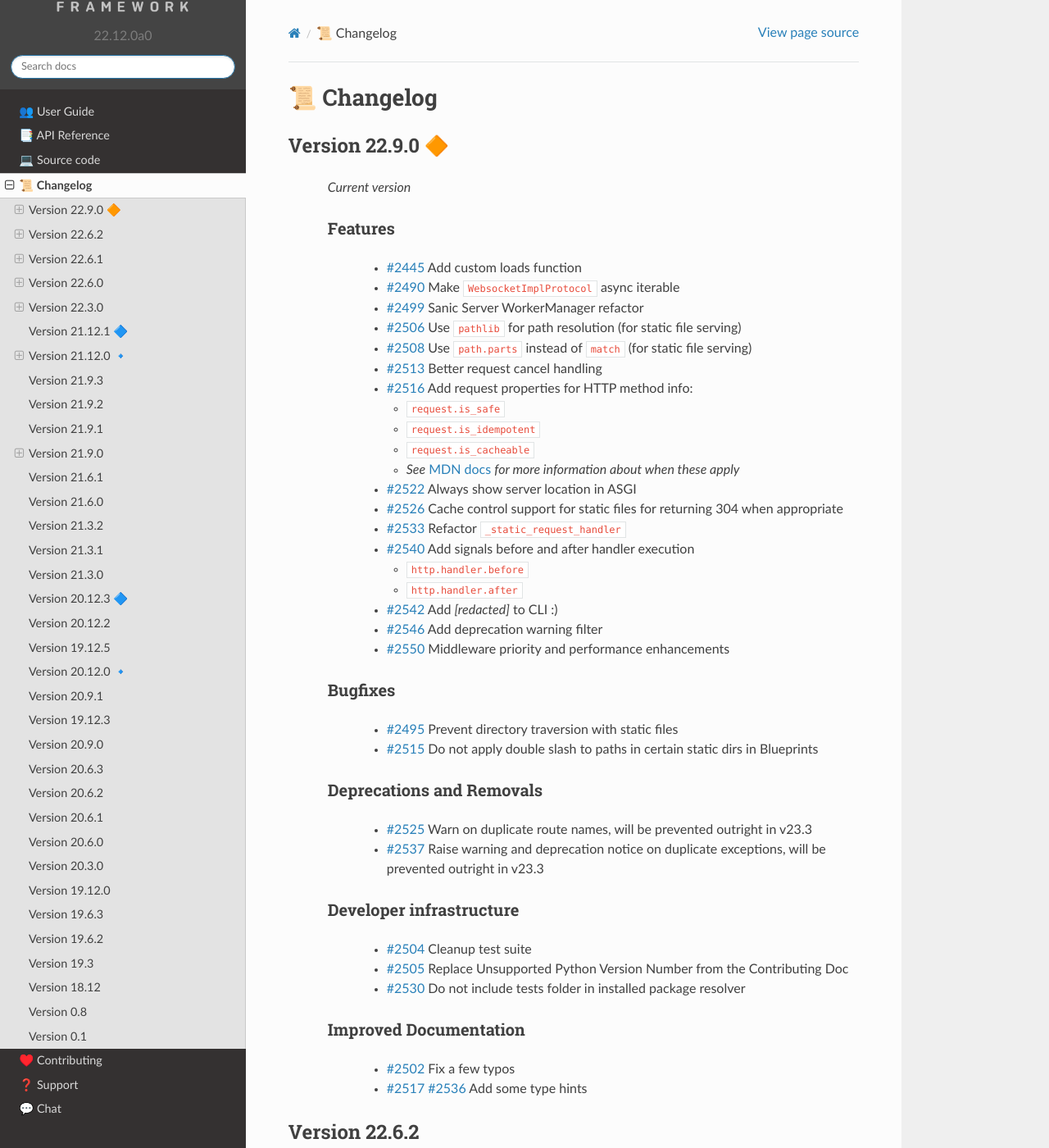
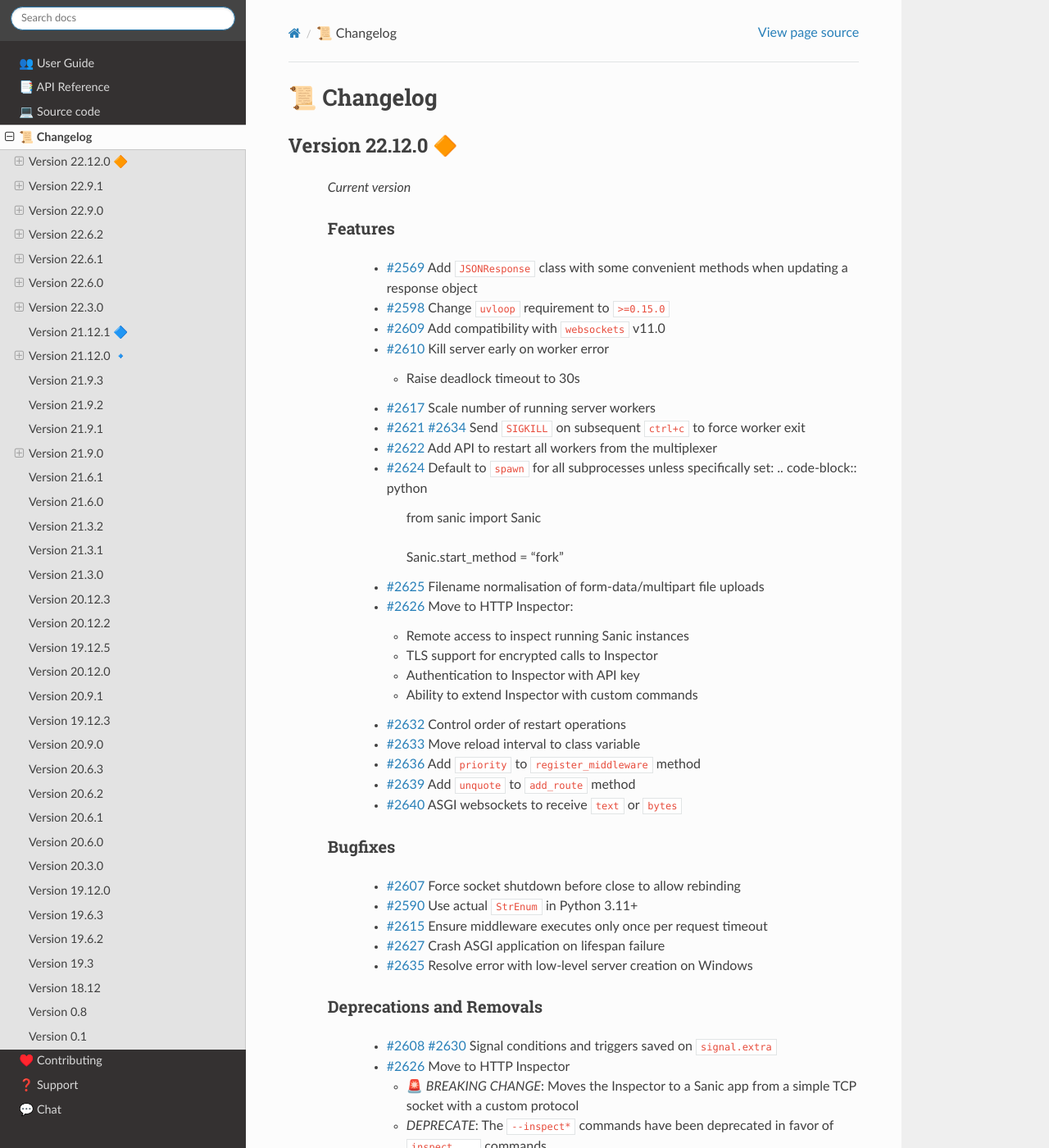
Before and after one commit to mushLidon/jiphy, a Sphinx documentation site: the page built from docs/sanic/changelog.rst, in a window 1280 px wide and 1400 px high. Shown: the whole window at 82% size. Built offline with Sphinx 7.4.7 and the Read the Docs theme 2.0.0, drawn with Linux system fonts in a browser that asks for light colours; some of the changed text lies outside the part shown.

Commit message:
Version 22.12 release notes (#2637)

````diff
--- a/CHANGELOG.rst
+++ b/CHANGELOG.rst
@@ -313,8 +313,8 @@ Version 21.3.0
     `#2074 <https://github.com/sanic-org/sanic/pull/2074>`_
     Performance adjustments in ``handle_request_``
 
-Version 20.12.3 🔷
-------------------
+Version 20.12.3
+---------------
 
 `Current LTS version`
 
@@ -350,8 +350,8 @@ Version 19.12.5
     `#2027 <https://github.com/sanic-org/sanic/pull/2027>`_
     Remove old chardet requirement, add in hard multidict requirement
 
-Version 20.12.0 🔹
------------------
+Version 20.12.0
+---------------
 
 **Features**
 
--- a/docs/sanic/changelog.rst
+++ b/docs/sanic/changelog.rst
@@ -1,6 +1,7 @@
 📜 Changelog
 ============
 
+.. mdinclude:: ./releases/22/22.12.md
 .. mdinclude:: ./releases/22/22.9.md
 .. mdinclude:: ./releases/22/22.6.md
 .. mdinclude:: ./releases/22/22.3.md
--- /dev/null
+++ b/docs/sanic/releases/22/22.12.md
@@ -0,0 +1,54 @@
+## Version 22.12.0 🔶
+
+_Current version_
+
+### Features
+
+- [#2569](https://github.com/sanic-org/sanic/pull/2569) Add `JSONResponse` class with some convenient methods when updating a response object
+- [#2598](https://github.com/sanic-org/sanic/pull/2598) Change `uvloop` requirement to `>=0.15.0`
+- [#2609](https://github.com/sanic-org/sanic/pull/2609) Add compatibility with `websockets` v11.0
+- [#2610](https://github.com/sanic-org/sanic/pull/2610) Kill server early on worker error
+    - Raise deadlock timeout to 30s
+- [#2617](https://github.com/sanic-org/sanic/pull/2617) Scale number of running server workers
+- [#2621](https://github.com/sanic-org/sanic/pull/2621) [#2634](https://github.com/sanic-org/sanic/pull/2634) Send `SIGKILL` on subsequent `ctrl+c` to force worker exit
+- [#2622](https://github.com/sanic-org/sanic/pull/2622) Add API to restart all workers from the multiplexer
+- [#2624](https://github.com/sanic-org/sanic/pull/2624) Default to `spawn` for all subprocesses unless specifically set:
+    ```python
+    from sanic import Sanic
+
+    Sanic.start_method = "fork"
+    ```
+- [#2625](https://github.com/sanic-org/sanic/pull/2625) Filename normalisation of form-data/multipart file uploads
+- [#2626](https://github.com/sanic-org/sanic/pull/2626) Move to HTTP Inspector:
+    - Remote access to inspect running Sanic instances
+    - TLS support for encrypted calls to Inspector
+    - Authentication to Inspector with API key
+    - Ability to extend Inspector with custom commands
+- [#2632](https://github.com/sanic-org/sanic/pull/2632) Control order of restart operations
+- [#2633](https://github.com/sanic-org/sanic/pull/2633) Move reload interval to class variable
+- [#2636](https://github.com/sanic-org/sanic/pull/2636) Add `priority` to `register_middleware` method
+- [#2639](https://github.com/sanic-org/sanic/pull/2639) Add `unquote` to `add_route` method
+- [#2640](https://github.com/sanic-org/sanic/pull/2640) ASGI websockets to receive `text` or `bytes`
+
+
+### Bugfixes
+
+- [#2607](https://github.com/sanic-org/sanic/pull/2607) Force socket shutdown before close to allow rebinding
+- [#2590](https://github.com/sanic-org/sanic/pull/2590) Use actual `StrEnum` in Python 3.11+
+- [#2615](https://github.com/sanic-org/sanic/pull/2615) Ensure middleware executes only once per request timeout
+- [#2627](https://github.com/sanic-org/sanic/pull/2627) Crash ASGI application on lifespan failure
+- [#2635](https://github.com/sanic-org/sanic/pull/2635) Resolve error with low-level server creation on Windows
+
+
+### Deprecations and Removals
+
+- [#2608](https://github.com/sanic-org/sanic/pull/2608) [#2630](https://github.com/sanic-org/sanic/pull/2630) Signal conditions and triggers saved on `signal.extra`
+- [#2626](https://github.com/sanic-org/sanic/pull/2626) Move to HTTP Inspector
+    - 🚨 *BREAKING CHANGE*: Moves the Inspector to a Sanic app from a simple TCP socket with a custom protocol
+    - *DEPRECATE*: The `--inspect*` commands have been deprecated in favor of `inspect ...` commands
+- [#2628](https://github.com/sanic-org/sanic/pull/2628) Replace deprecated `distutils.strtobool`
+
+
+### Developer infrastructure
+
+- [#2612](https://github.com/sanic-org/sanic/pull/2612) Add CI testing for Python 3.11
--- a/docs/sanic/releases/22/22.9.md
+++ b/docs/sanic/releases/22/22.9.md
@@ -1,6 +1,33 @@
-## Version 22.9.0 🔶
+## Version 22.9.1
 
-_Current version_
+### Features
+
+- [#2585](https://github.com/sanic-org/sanic/pull/2585) Improved error message when no applications have been registered
+
+
+### Bugfixes
+
+- [#2578](https://github.com/sanic-org/sanic/pull/2578) Add certificate loader for in process certificate creation
+- [#2591](https://github.com/sanic-org/sanic/pull/2591) Do not use sentinel identity for `spawn` compatibility
+- [#2592](https://github.com/sanic-org/sanic/pull/2592) Fix properties in nested blueprint groups
+- [#2595](https://github.com/sanic-org/sanic/pull/2595) Introduce sleep interval on new worker reloader
+
+
+### Deprecations and Removals
+
+
+### Developer infrastructure
+
+- [#2588](https://github.com/sanic-org/sanic/pull/2588) Markdown templates on issue forms
+
+
+### Improved Documentation
+
+- [#2556](https://github.com/sanic-org/sanic/pull/2556) v22.9 documentation
+- [#2582](https://github.com/sanic-org/sanic/pull/2582) Cleanup documentation on Windows support
+
+
+## Version 22.9.0
 
 ### Features
 
--- a/sanic/__version__.py
+++ b/sanic/__version__.py
@@ -1 +1 @@
-__version__ = "22.12.0a0"
+__version__ = "22.12.0"
````
Also changed, not shown: SECURITY.md (+4 -3 lines), 9 other files.
